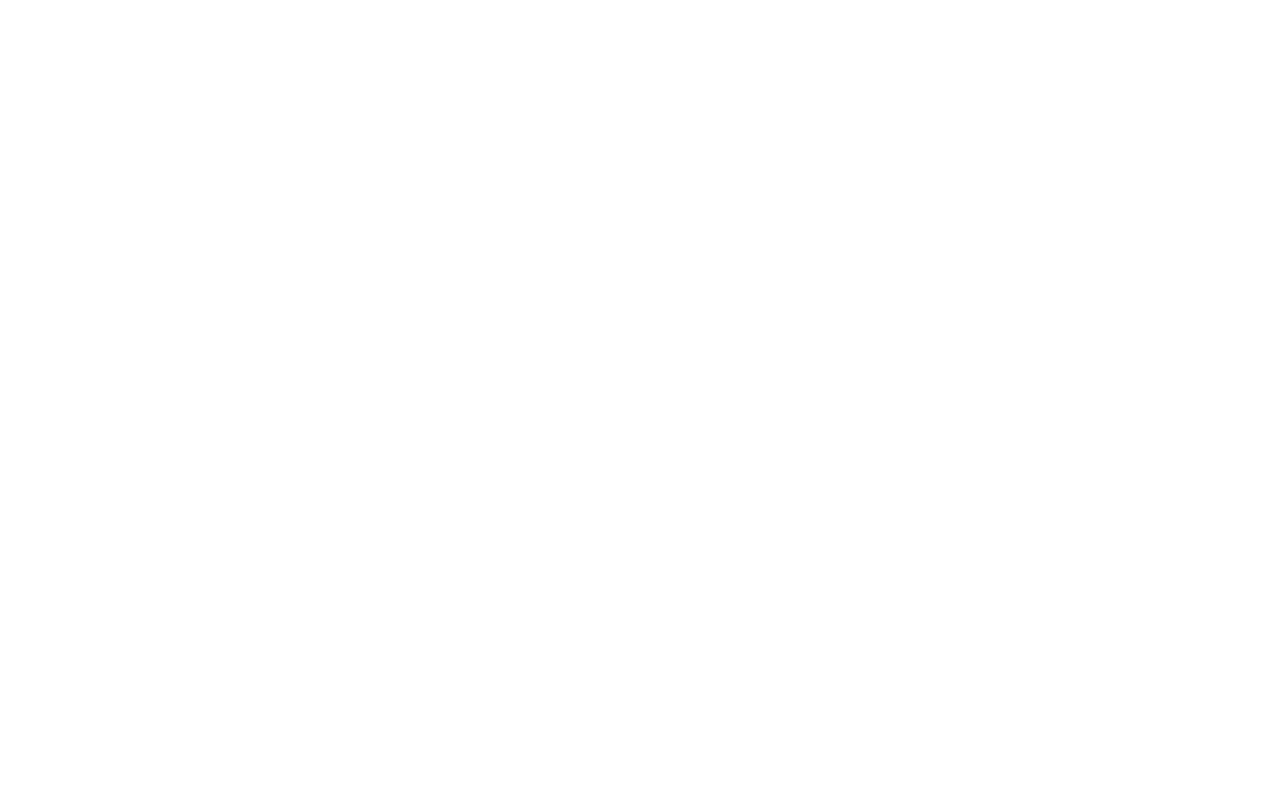
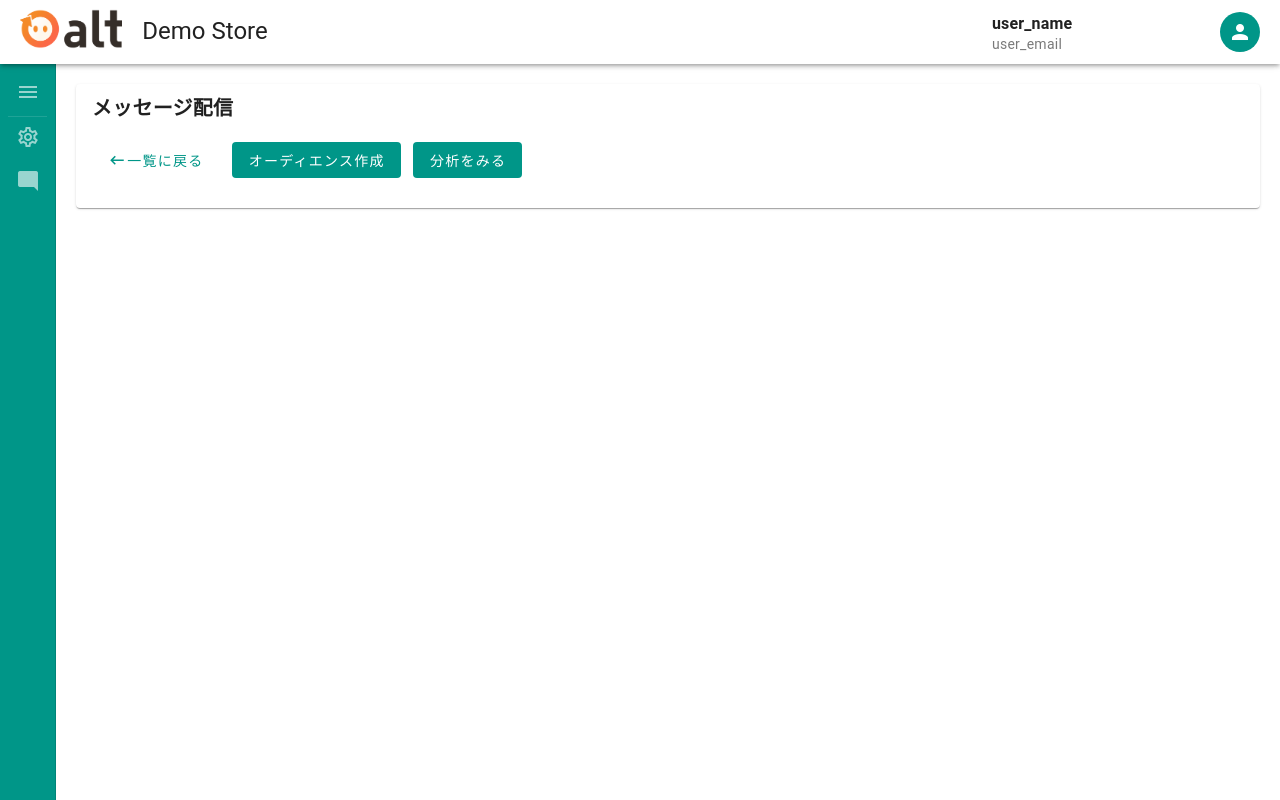
Before and after one commit to nakajima-sh-cnctor/vue3-all-for-one, a Vue app: page /admin/line/broadcast/detail in a window 1280 px wide. Before the commit this address had no page. Built offline with nearby package versions, Linux system fonts and the light colour scheme.

Commit message:
【LINE管理】メッセージ配信詳細画面の追加

```diff
--- a/src/router/index.js
+++ b/src/router/index.js
@@ -69,6 +69,16 @@
           path: 'broadcast',
           name: 'Broadcast',
           component: () => import('../views/LINE/Broadcast/ListView.vue')
+        },
+        {
+          path: 'broadcast/detail',
+          name: 'BroadcastDetail',
+          component: () => import('../views/LINE/Broadcast/DetailView.vue')
+        },
+        {
+          path: 'broadcast/create',
+          name: 'CreateBroadcast',
+          component: () => import('../views/LINE/Broadcast/CreateView.vue')
         }
       ]
     }
--- /dev/null
+++ b/src/views/LINE/Broadcast/DetailView.vue
@@ -0,0 +1,31 @@
+<script setup>
+import { useBroadcast } from '@/stores/broadcast'
+</script>
+<template>
+  <div>
+    <v-card-title class="font-weight-bold">メッセージ配信</v-card-title>
+    <!-- TODO:戻るボタンとオーディエンスボタンを配置する -->
+    <v-card-item>
+      <div class="d-flex">
+        <router-link :to="{ name: 'Broadcast' }">
+          <v-btn color="primary" variant="text">
+            <v-icon>mdi-keyboard-backspace</v-icon>
+            一覧に戻る
+          </v-btn>
+        </router-link>
+        <v-btn color="primary" variant="flat" class="mx-3"> オーディエンス作成 </v-btn>
+        <v-btn color="primary" variant="flat"> 分析をみる </v-btn>
+      </div>
+    </v-card-item>
+    <v-card-item>
+      <v-table>
+        <tbody>
+          <tr v-for="item in useBroadcast().detail" :key="item.name">
+            <td>{{ item.name }}</td>
+            <td>{{ item.value }}</td>
+          </tr>
+        </tbody>
+      </v-table>
+    </v-card-item>
+  </div>
+</template>
```
